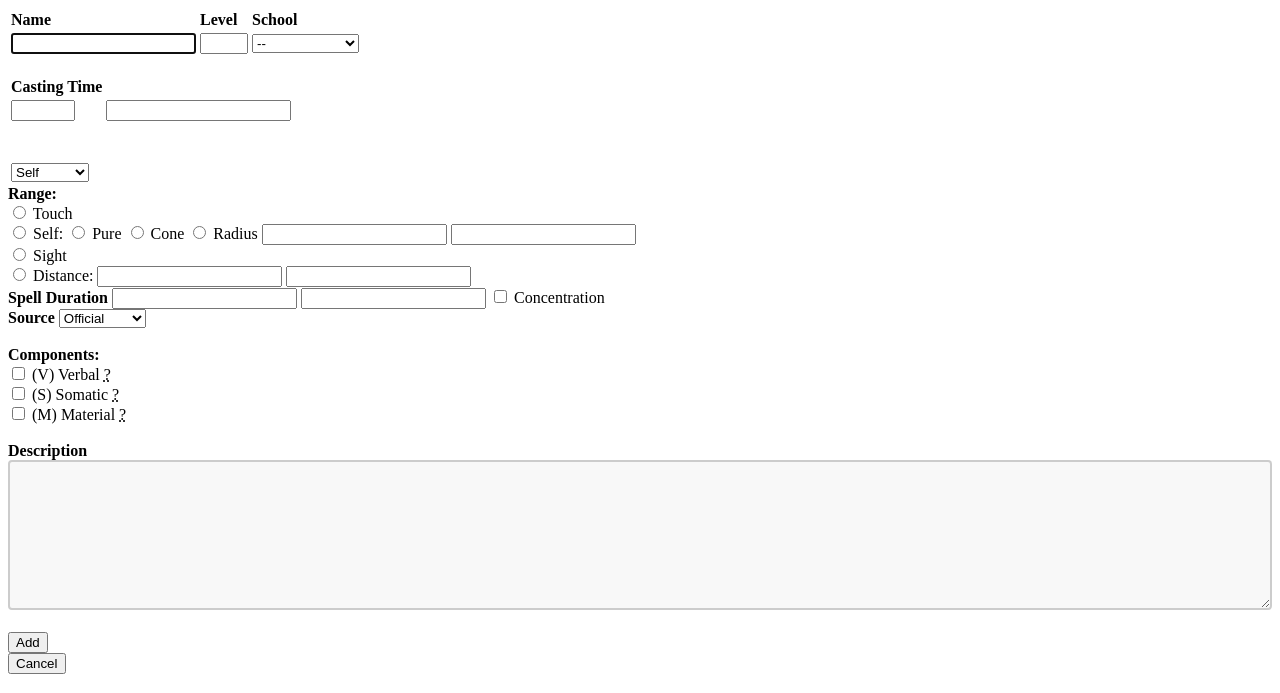
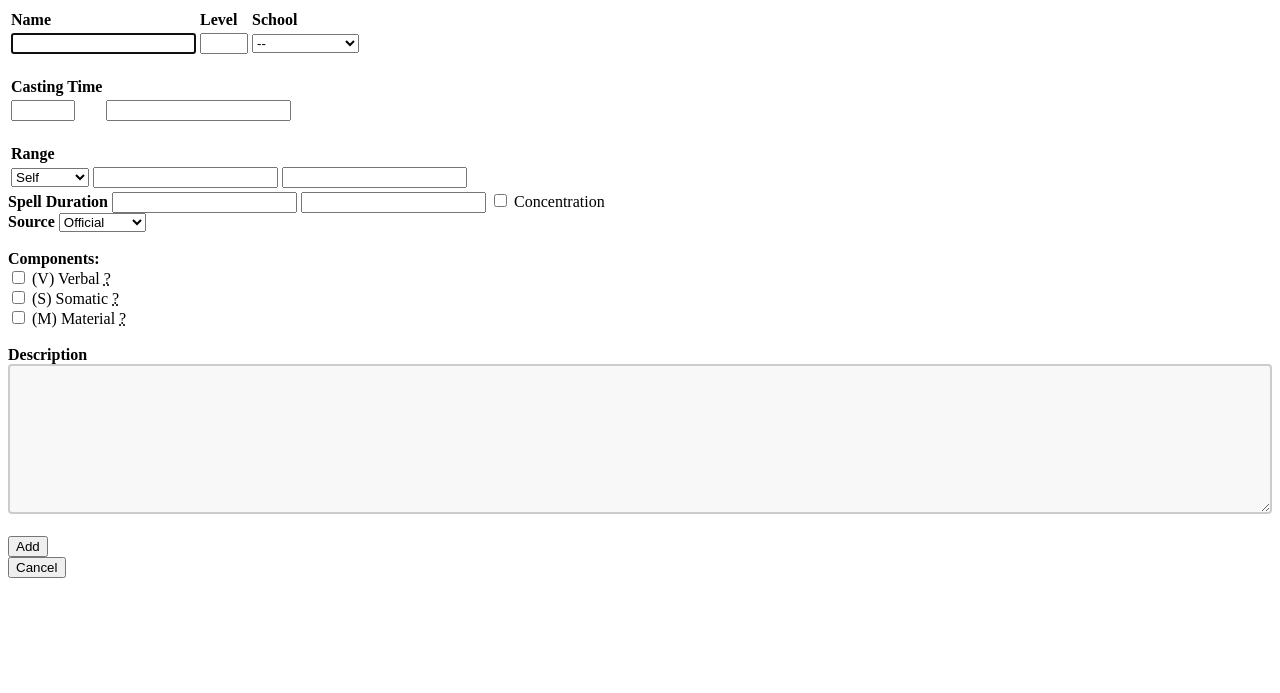
Before and after one commit to Dinnoman17441/DNDDATABASE, a Flask app: page /addspell in a window 1280 px wide. Shown: the top 693 px of the page. Run offline with Flask 2, Linux system fonts and the light colour scheme; a user stored in the database is signed in; data comes from the database, SQL or seed files in the repository; lists and menus that the app fills with data are empty.

Commit message:
0.2.7 | WIP on range input enable/disable JS

```diff
--- a/models.py
+++ b/models.py
@@ -78,7 +78,6 @@ NEC = School(SchoolName = "Necromancy")
 TRA = School(SchoolName = "Transmutation")
 OTH = School(SchoolName = "Other")
 
-#Brute forcing "db.session.add()" because db.session.add(ABJ, CON, DIV, ...) doesn't work :)
 db.session.add(ABJ)
 db.session.add(CON)
 db.session.add(DIV)
--- a/templates/addspell.html
+++ b/templates/addspell.html
@@ -3,13 +3,13 @@
 <form action="/addspell" method="POST">
 <table class="spellAddTable">
     <tr>
-        <th><b>Name</b></th>
-        <th><b>Level</b></th>
-        <th><b>School</b></th>
+        <th><label for="name"><b>Name</b></label></th>
+        <th><label for="level"><b>Level</b></label></th>
+        <th><label for="school"><b>School</b></th></label>
     </tr>
     <tr>
         <th><input id="name" type="text" name="spell_name" autofocus></th>
-        <th><input id="level" type="number" name="spell_level" min="0" max="9"></th>
+        <th><input id="level" type="number" name="spell_level" min="0" max="9" class="numberInput"></th>
         <th><select id="school" type="text" name="spell_school" list="schools">
             {% for school in schools %}
                 <option value="{{ school.SchoolName }}">{{ school.SchoolName }}</option>
@@ -21,19 +21,18 @@
 <br>
 <table class="spellAddTable">
     <tr>
-        <th><b>Casting Time</b></th>
+        <th><label for="school"><b>Casting Time</b></label></th>
     </tr>
     <tr>
-        <th><input id="castingtime" type="number" name="casting_time" min="0" max="999"></th>
+        <th><input id="castingtime" type="number" name="casting_time" min="0" max="999" class="numberInput"></th>
         <th><input id="castingtime_unit" type="text" name="casting_time_unit" list="duration_units"></th>
     </tr>
 </table>
 <br>
-<table>
-
-</table>
-<br>
-<table>
+<table class="spellAddTable">
+    <tr>
+        <th><label for="school"><b>Range</b></label></th>
+    </tr>
     <tr>
         <th><select id="range_type" type="text" name="range_type">
             {% set ranges = ["Self", "Touch", "Ranged", "Sight", "Unlimited"] %}
@@ -41,50 +40,10 @@
                 <option value="{{ range }}">{{ range }}</option>
             {% endfor %}
         </select></th>
+        <th><input id="range_number_value" type="number" name="range_number_value"></th>
+        <th><input id="range_unit" type="text" name="range_unit"></th>
     </tr>
 </table>
-
-        <div id="range_form_div">
-            <b>Range:</b>
-            <br>
-
-            <input id="touch" type="radio" name="range_type" value="Touch">
-            <label for="touch">Touch</label>
-            <br>
-
-            <input id="self" type="radio" name="range_type" value="Self">
-            <label for="self">Self:</label>
-            <input id="self_pure" type='radio' name='self_type' value="Pure">
-            <label for="self_pure">Pure</label>
-            <input id="self_cone" type='radio' name='self_type' value="Cone">
-            <label for="self_cone">Cone</label>
-            <input id="self_radius" type='radio' name='self_type' value="Radius">
-            <label for="self_radius">Radius</label>
-            <input id="self_type_amount" type="number" name="self_type_amount">
-            <input id="self_type_unit" type="text" name="self_type_unit" list="ranges_tense">
-            <datalist id="ranges_tense">
-                {% set ranges = ["Feet", "Mile(s)"] %}
-                {% for range in ranges %}
-                    <option value="{{ range }}">{{ range }}</option>
-                {% endfor %}
-            </datalist>
-            <br>
-
-            <input id="sight" type="radio" name="range_type" value="Sight">
-            <label for="sight">Sight</label>
-            <br>
-
-            <input id="normal_range" type="radio" name="range_type" value="Normal_Range">
-            <label for="normal_range">Distance:</label>
-            <input id="normal_range_amount" type="number" name="normal_range_amount">
-            <input id="normal_range_unit" type="text" name="normal_range_unit" list="ranges">
-            <datalist id="ranges">
-                {% set ranges = ["Feet", "Mile(s)"] %}
-                {% for range in ranges %}
-                    <option value="{{ range }}">{{ range }}</option>
-                {% endfor %}
-            </datalist>
-        </div>
 
         <div>
             <label for="duration"><b>Spell Duration</b></label>
@@ -149,5 +108,18 @@
 <form action="/spells">
     <input type="submit" value="Cancel">
 </form>
+<script src="https://ajax.googleapis.com/ajax/libs/jquery/3.5.1/jquery.min.js">
+var $rtype = $('#range_type'), $rvalue = $('#range_number_value'), $runit = $('#range_number_value');
+$rtype.change(function () {
+    if ($rtype.val() == 'Ranged') {
+        $rvalue.removeAttr('disabled');
+        $runit.removeAttr('disabled');
+    } else {
+        $rvalue.attr('disabled', 'disabled').val('');
+        $runit.attr('disabled', 'disabled').val('');
+    }
+}).trigger('change');
+</script>
+
 
 {% endblock body %}
```
Also changed, not shown: static/styles.css (line endings or trailing spaces).
